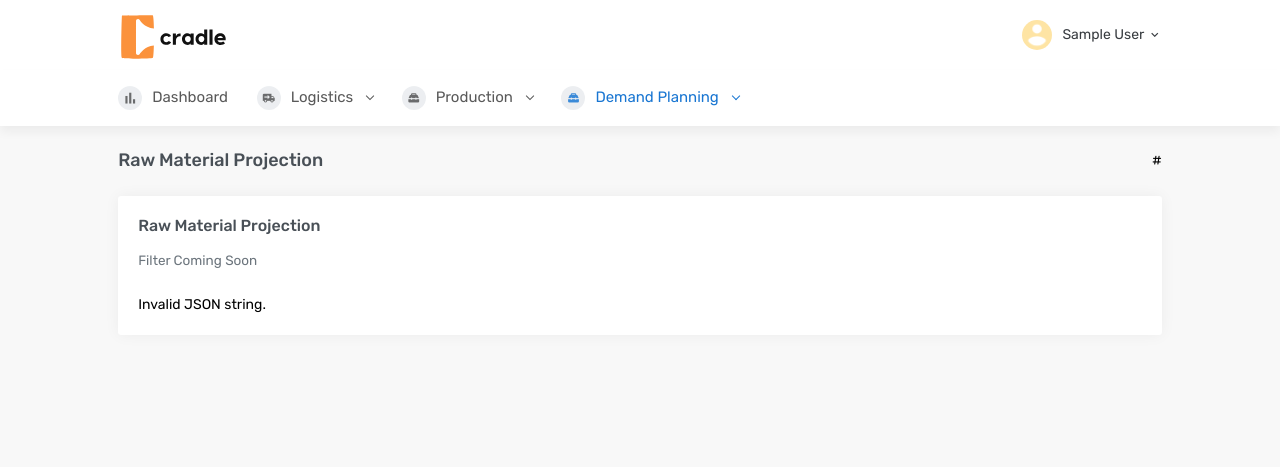
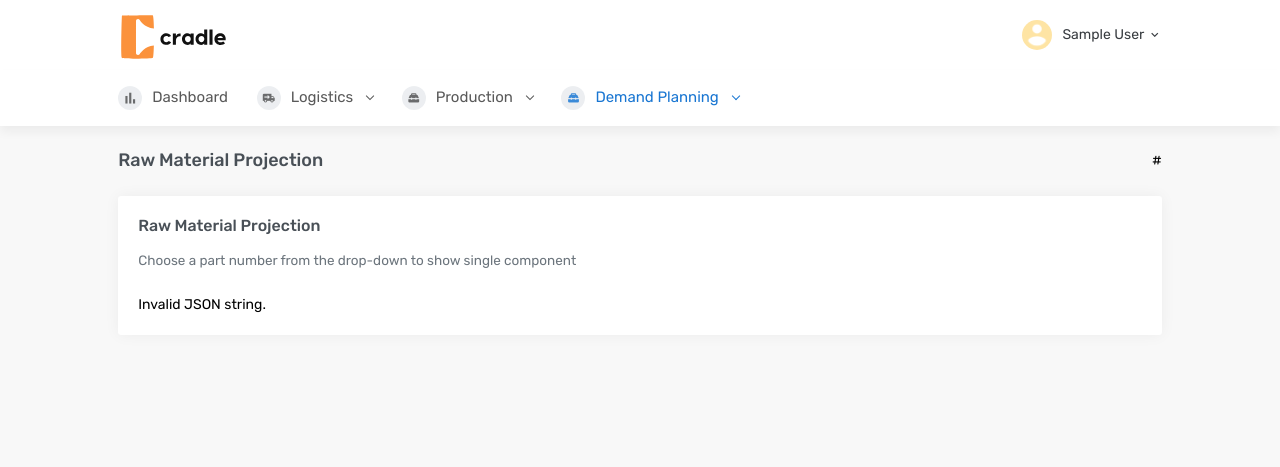
Before and after one commit to iamnickatuti/htdocs, a PHP site: page /demand/rawmaterialProjection in a window 1280 px wide. Shown: the top 467 px of the page. Run offline with PHP 8.4, Linux system fonts and the light colour scheme; the visitor is signed in with stand-in values (Sample User, id 1); data that the repository does not hold is empty; some libraries are stand-ins or nearby versions.

Commit message:
Merge remote-tracking branch 'origin/main'

```diff
--- a/demand/rawmaterialProjection.php
+++ b/demand/rawmaterialProjection.php
@@ -61,7 +61,7 @@ include '../parts/header.php';
                                 <div class="mb-4">
                                     <h5 class="card-title mb-0">Raw Material Projection</h5>
                                     <br>
-                                    <p class="card-subtitle mb-4">Filter Coming Soon</p>
+                                    <p class="card-subtitle mb-4">Choose a part number from the drop-down to show single component</p>
                                 </div>
 <div class="table-responsive">
     <?php
@@ -102,7 +102,7 @@ include '../parts/header.php';
         $partNumbers = array_keys($combinedRows);
 
         echo "<label for='partNumberFilter'>Filter by Part Number:</label>";
-        echo "<select id='partNumberFilter' onchange='applyFilter()'>";
+        echo "<select id='partNumberFilter' onchange='applyFilter()' class='form-control'>";
         echo "<option value='all'>All</option>";
 
         foreach ($partNumbers as $partNumber) {
```
